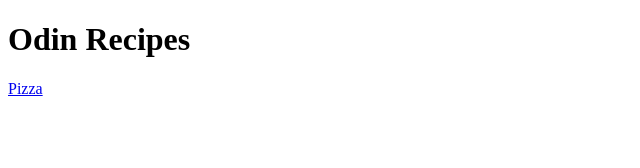
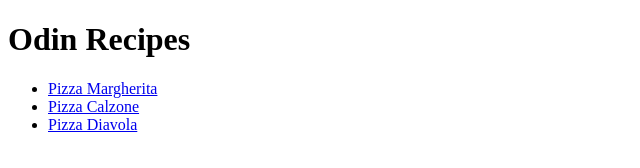
Before and after one commit to andp89/odin-recipes, a plain HTML site: page index.html in a window 1280 px wide. Shown: the whole page, without its empty margins (0-640 px from the left). Drawn offline with Linux system fonts and the light colour scheme.

Commit message:
created 2 new recipes

```diff
--- a/index.html
+++ b/index.html
@@ -8,6 +8,16 @@
 </head>
 <body>
     <h1>Odin Recipes</h1>
-    <a href="recipes/pizza-margherita.html">Pizza</a>
+
+    <ul>
+        <li><a href="recipes/pizza-margherita.html"> Pizza Margherita </a></li>
+
+
+        <li><a href="recipes/pizza-calzone.html"> Pizza Calzone </a></li>
+
+
+        <li><a href="recipes/pizza-diavola.html"> Pizza Diavola </a></li>
+    </ul>
+
 </body>
 </html>
```
